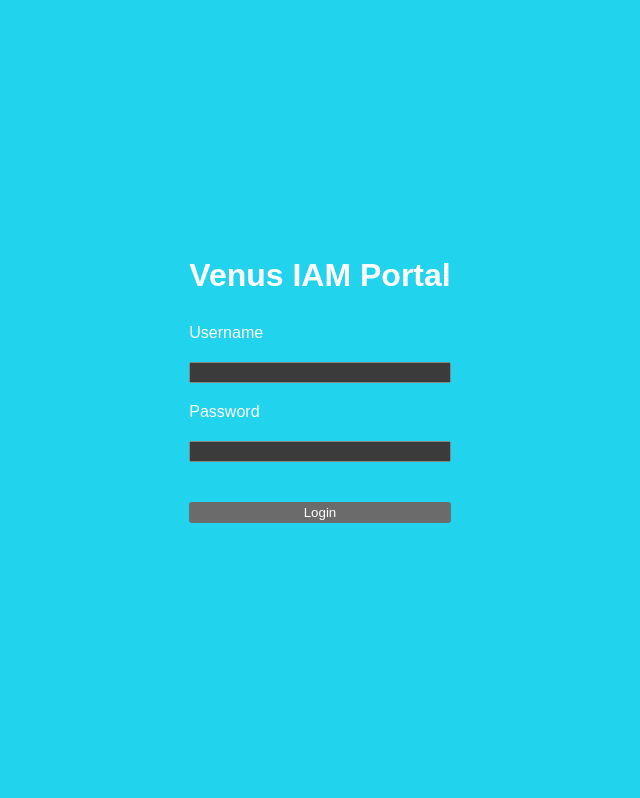
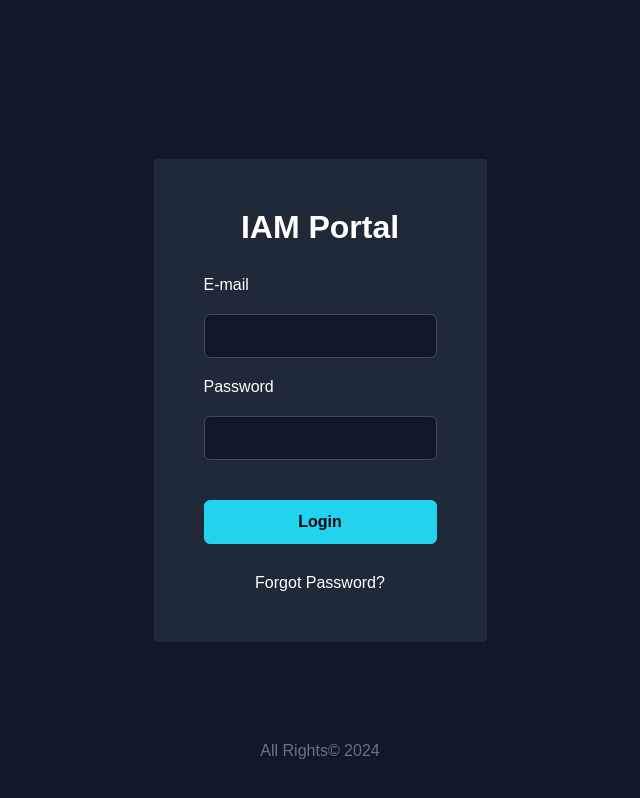
Before and after one commit to joyned/venus-iam-portal, a React (Create React App) app: page / in a window 1280 px wide. Shown: the whole page, without its empty margins (320-960 px from the left). Built offline with nearby package versions, Linux system fonts and the light colour scheme; a web font is replaced by a local one.

Commit message:
feat: create login page. add token on all requests.

```diff
--- a/src/Pages/Login/Login.scss
+++ b/src/Pages/Login/Login.scss
@@ -1,7 +1,7 @@
 .loginPage {
-    background-color: var(--primary-color);
     min-width: 100vw;
     min-height: 100vh;
+    background-color: var(--surface-ground);
 
     .mainContent {
         height: 100vh;
@@ -18,12 +18,24 @@
         display: flex;
         flex-direction: column;
         padding: 50px;
-        background: var(--second-color);
+        background: var(--surface-overlay);
         color: white;
         border-radius: 3px;
 
         h1 {
             margin-bottom: 30px;
         }
+
+        .forgotPasswordLink {
+            margin-top: 10px;
+            color: var(--primary);
+            cursor: pointer;
+            text-align: center;
+        }
+    }
+
+    .footerContent {
+        position: fixed;
+        bottom: 5vh;
     }
 }
--- a/src/Pages/Login/Login.tsx
+++ b/src/Pages/Login/Login.tsx
@@ -1,18 +1,46 @@
+import { FloatLabel } from 'primereact/floatlabel';
+import { InputText } from 'primereact/inputtext';
+import { useState } from 'react';
 import './Login.scss';
+import { Button } from 'primereact/button';
+import { Password } from 'primereact/password';
+import { doInternalLogin } from '../../Services/LoginService';
+import { useNavigate } from 'react-router-dom';
+
 
 export default function Login() {
+    const navigate = useNavigate();
+    const [loading, setLoading] = useState<boolean>(false);
+    const [email, setEmail] = useState<string>('')
+    const [password, setPassword] = useState<string>('');
+
+    const handleSubmit = (e: any) => {
+        setLoading(true);
+        doInternalLogin(email, password).then((response: any) => {
+            localStorage.setItem('token', response.token);
+            localStorage.setItem('user', JSON.stringify(response.user));
+            navigate('/home')
+        }).finally(() => setLoading(false));
+        e.preventDefault();
+    }
+
     return (
         <div className="loginPage">
             <div className="mainContent">
                 <div className="panel">
-                    <form className="panelContent">
-                        <h1>Venus IAM Portal</h1>
-                        <span>Username</span>
-                        <input></input>
+                    <form className="panelContent" onSubmit={handleSubmit}>
+                        <h1 style={{ textAlign: 'center' }}>IAM Portal</h1>
+                        <span>E-mail</span>
+                        <InputText type='email' value={email} onChange={(e) => setEmail(e.target.value)} />
                         <span>Password</span>
-                        <input></input>
-                        <button>Login</button>
+                        <Password value={password} onChange={(e) => setPassword(e.target.value)} feedback={false} tabIndex={1} />
+                        <Button label='Login' type='submit' disabled={loading}></Button>
+                        <span className='forgotPasswordLink'>Forgot Password?</span>
                     </form>
+                    <div className="footerContent">
+                        <span>All Rights</span>
+                        <span>© 2024</span>
+                    </div>
                 </div>
             </div>
         </div>
--- /dev/null
+++ b/src/Services/LoginService.ts
@@ -0,0 +1,7 @@
+import { post } from './RequestService';
+
+const doInternalLogin = (email: string, password: string) => {
+  return post('internalAuthentication/login', { email, password });
+};
+
+export { doInternalLogin };
--- a/src/Services/RequestService.ts
+++ b/src/Services/RequestService.ts
@@ -1,41 +1,50 @@
-import axios from "axios"
+import axios from 'axios';
 
-const get = async<Type>(uri: string) => {
+const token = localStorage.getItem('token');
+
+const get = async <Type>(uri: string) => {
   return new Promise<Type>((resolve, reject) => {
-        axios.get<Type>(`${process.env.REACT_APP_API_HOST}/${uri}`)
+    axios
+      .get<Type>(`${process.env.REACT_APP_API_HOST}/${uri}`, {
+        headers: { Authorization: `Bearer ${token}` },
+      })
       .then((response) => {
         resolve(response.data);
-            }).catch(error => {
+      })
+      .catch((error) => {
         reject(error.response);
+      });
+  });
+};
+
+const post = async <Type>(uri: string, body: Type) => {
+  return new Promise<Type>((resolve, reject) => {
+    axios
+      .post<Type>(`${process.env.REACT_APP_API_HOST}/${uri}`, body, {
+        headers: { Authorization: `Bearer ${token}` },
       })
-    })
-}
-
-const post = async<Type>(uri: string, body: Type) => {
-    return new Promise<Type>((resolve, reject) => {
-        axios.post<Type>(`${process.env.REACT_APP_API_HOST}/${uri}`, body)
       .then((response) => {
         resolve(response.data);
-            }).catch(error => {
+      })
+      .catch((error) => {
         reject(error.response);
+      });
+  });
+};
+
+const del = async <Type>(uri: string) => {
+  return new Promise<Type>((resolve, reject) => {
+    axios
+      .delete<Type>(`${process.env.REACT_APP_API_HOST}/${uri}`, {
+        headers: { Authorization: `Bearer ${token}` },
       })
-    })
-}
-
-const del = async<Type>(uri: string) => {
-    return new Promise<Type>((resolve, reject) => {
-        axios.delete<Type>(`${process.env.REACT_APP_API_HOST}/${uri}`)
       .then((response) => {
         resolve(response.data);
-            }).catch(error => {
+      })
+      .catch((error) => {
         reject(error.response);
-            })
-    })
-}
+      });
+  });
+};
 
-
-export {
-    get,
-    post,
-    del
-};
+export { get, post, del };
--- a/src/Services/UserService.ts
+++ b/src/Services/UserService.ts
@@ -1,37 +1,20 @@
-import UserModel from "../Models/UserModel";
-import { del, post } from "./RequestService";
+import UserModel from '../Models/UserModel';
+import { del, get, post } from './RequestService';
 
 const getUsers = async () => {
-    return new Promise((resolve) => {
-        fetch(`${process.env.REACT_APP_API_HOST}/user`).then(response => {
-            response.json().then(data => {
-                resolve(data);
-            })
-        })
-    })
-}
+  return get<UserModel[]>('user');
+};
 
 const getUserById = async (userId: string) => {
-    return new Promise((resolve) => {
-        fetch(`${process.env.REACT_APP_API_HOST}/user/${userId}`).then(response => {
-            response.json().then(data => {
-                resolve(data);
-            })
-        })
-    })
-}
+  return get<UserModel>(`user/${userId}`);
+};
 
 const deleteUser = async (userId: string) => {
-    return del(`user/${userId}`);
-}
+  return del(`user/${userId}`);
+};
 
 const saveUser = async (user: UserModel) => {
-    return post('user', user);
-}
+  return post('user', user);
+};
 
-export {
-    getUsers,
-    getUserById,
-    saveUser,
-    deleteUser
-}
+export { getUsers, getUserById, saveUser, deleteUser };
```
Lines whose indentation alone changed are shown as unchanged.
